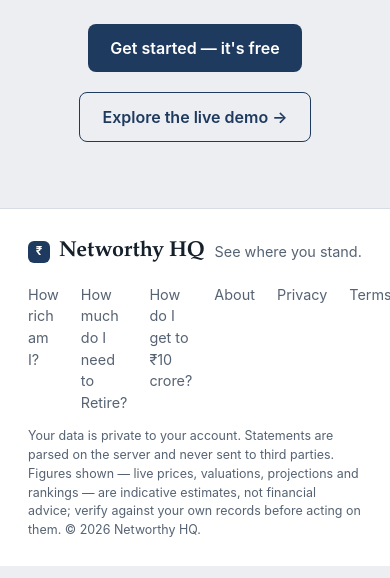
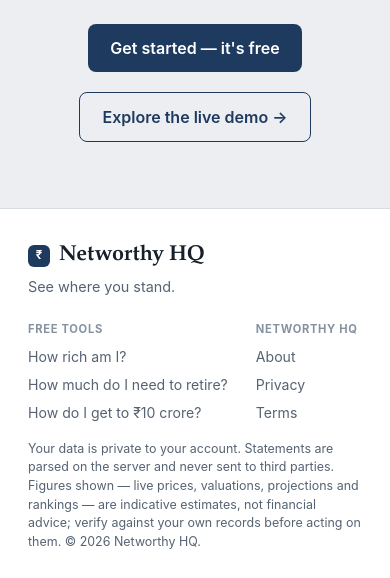
Before and after one commit to awmanoj/networthy, a FastAPI app: page / in a window 390 px wide. Shown: the part 4369-4947 px from the top of the page. Run offline with FastAPI, Linux system fonts and the light colour scheme.

Commit message:
Group the footer links into columns
Six question-style labels in a single flex row had grown wide enough to run into
the brand on the left. Trimming the labels would have bought one more tool's
worth of room before breaking again.

Columns remove width as a constraint instead: labels can be as long as they need
to be, and the next tool costs nothing. The two groups were always different
kinds of link — things to use, things to read — and the flat list hid that.

The brand stacks onto two lines so it stops competing for horizontal space, and
both columns wrap below 560px so a phone gets them vertically rather than
squeezed.

Co-Authored-By: Claude Opus 5 <noreply@anthropic.com>
Claude-Session: https://claude.ai/code/session_01BvZ1LseT4aNZ4K31Z2uf5B

```diff
--- a/app/static/style.css
+++ b/app/static/style.css
@@ -1553,13 +1553,24 @@ a.shot-demo:hover .shot-demo-hint { opacity: 1; transform: translateY(0); }
 /* Footer */
 .mkt-footer { border-top: 1px solid var(--border); background: var(--surface); }
 .mkt-foot-inner {
-  max-width: 1120px; margin: 0 auto; padding: 26px 28px 8px;
-  display: flex; align-items: center; justify-content: space-between; gap: 16px; flex-wrap: wrap;
-}
-.mkt-foot-brand { display: flex; align-items: center; gap: 10px; font-size: 0.9rem; }
-.mkt-foot-links { display: flex; gap: 22px; }
-.mkt-foot-links a { color: var(--muted); text-decoration: none; font-size: 0.9rem; }
-.mkt-foot-links a:hover { color: var(--text); }
+  max-width: 1120px; margin: 0 auto; padding: 30px 28px 10px;
+  display: flex; align-items: flex-start; justify-content: space-between;
+  gap: 32px 48px; flex-wrap: wrap;
+}
+/* Brand stacks so it never competes with the link columns for width. */
+.mkt-foot-brand { display: flex; flex-direction: column; gap: 4px; font-size: 0.9rem; }
+.mkt-foot-cols { display: flex; gap: 48px; flex-wrap: wrap; }
+.mkt-foot-col { display: flex; flex-direction: column; gap: 7px; }
+.mkt-foot-head {
+  font-size: 0.7rem; font-weight: 700; letter-spacing: 0.06em; text-transform: uppercase;
+  color: var(--faint); margin-bottom: 1px;
+}
+.mkt-foot-col a { color: var(--muted); text-decoration: none; font-size: 0.88rem; }
+.mkt-foot-col a:hover { color: var(--text); }
+@media (max-width: 560px) {
+  .mkt-foot-inner { gap: 24px 28px; }
+  .mkt-foot-cols { gap: 28px; }
+}
 .mkt-foot-note { max-width: 1120px; margin: 0 auto; padding: 6px 28px 26px; font-size: 0.78rem; }
 
 /* Doc pages (About / Terms / Privacy) */
--- a/app/templates/_footer.html
+++ b/app/templates/_footer.html
@@ -4,13 +4,23 @@
       <span class="brand"><span class="mark">₹</span>Networthy HQ</span>
       <span class="muted">See where you stand.</span>
     </div>
-    <nav class="mkt-foot-links">
-      <a href="/how-rich-am-i">How rich am I?</a>
-      <a href="/how-much-do-i-need-to-retire">How much do I need to Retire?</a>
-      <a href="/how-do-i-get-to-10-crore">How do I get to ₹10 crore?</a>
-      <a href="/about">About</a>
-      <a href="/privacy">Privacy</a>
-      <a href="/terms">Terms</a>
+
+    {# Grouped and stacked rather than one long row. Six question-style labels
+       in a single line ran into the brand, and the list only grows as tools are
+       added — columns absorb that, a row doesn't. #}
+    <nav class="mkt-foot-cols" aria-label="Footer">
+      <div class="mkt-foot-col">
+        <span class="mkt-foot-head">Free tools</span>
+        <a href="/how-rich-am-i">How rich am I?</a>
+        <a href="/how-much-do-i-need-to-retire">How much do I need to retire?</a>
+        <a href="/how-do-i-get-to-10-crore">How do I get to ₹10 crore?</a>
+      </div>
+      <div class="mkt-foot-col">
+        <span class="mkt-foot-head">Networthy HQ</span>
+        <a href="/about">About</a>
+        <a href="/privacy">Privacy</a>
+        <a href="/terms">Terms</a>
+      </div>
     </nav>
   </div>
   <p class="mkt-foot-note muted">
```
